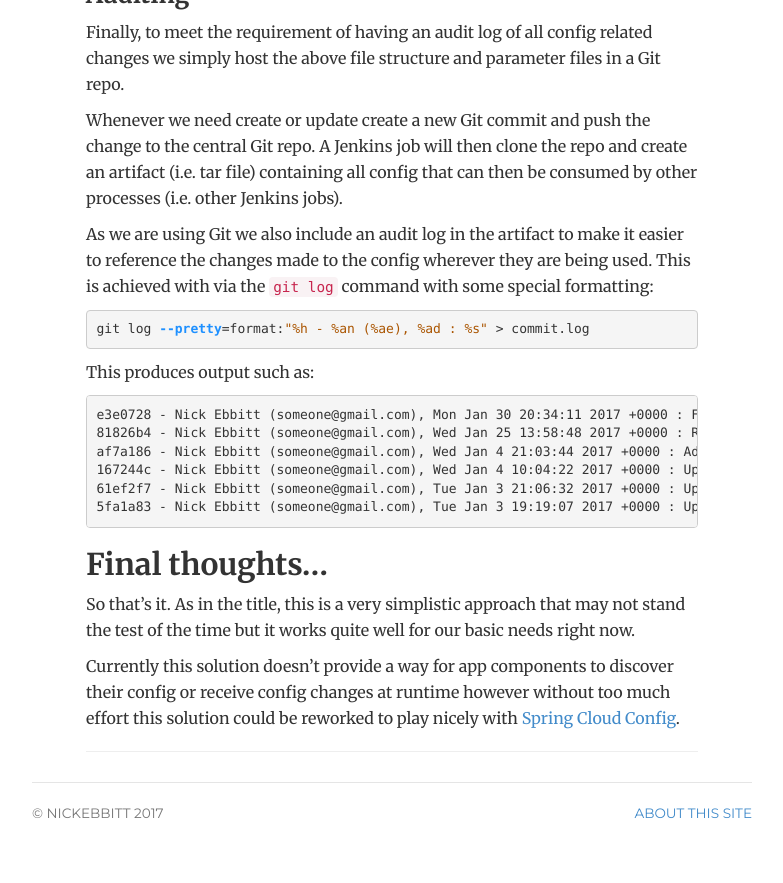
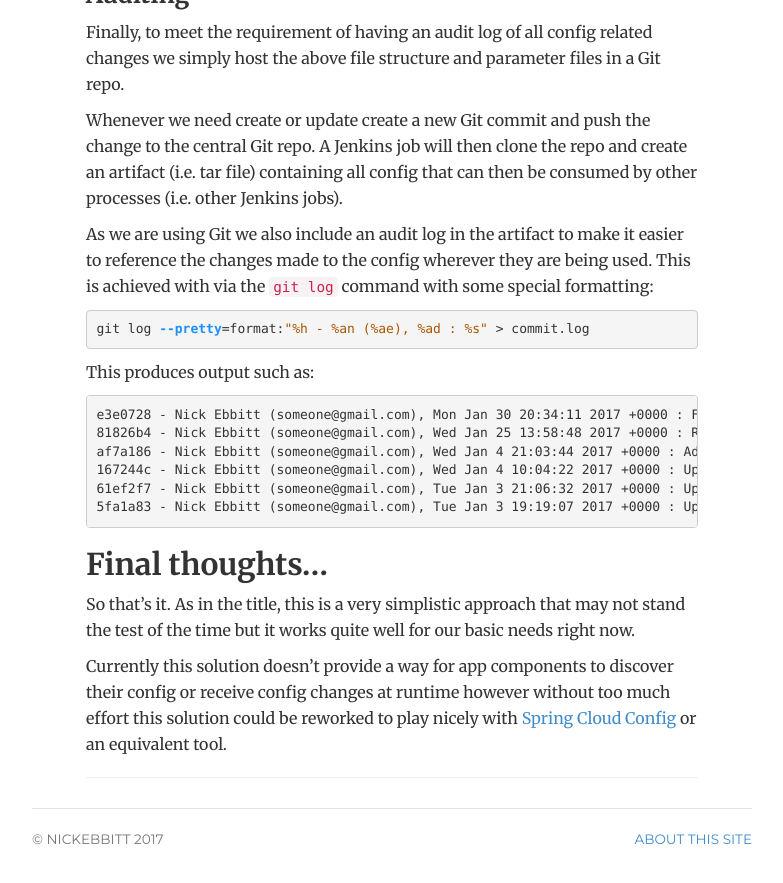
Before and after one commit to nickebbitt/nickebbitt.github.io, a Jekyll site: the page built from _posts/2017-02-02-a-simplistic-approach-to-managing-app-config.markdown, in a window 1280 px wide and 900 px high, scrolled down 2620 px. Shown: the top 883 px of the window, without its empty margins (248-1031 px from the left). Built offline with Jekyll 4.4.1, drawn with Linux system fonts in a browser that asks for light colours.

Commit message:
Minor update to final thoughts

```diff
--- a/_posts/2017-02-02-a-simplistic-approach-to-managing-app-config.markdown
+++ b/_posts/2017-02-02-a-simplistic-approach-to-managing-app-config.markdown
@@ -115,4 +115,4 @@
 
 So that's it. As in the title, this is a very simplistic approach that may not stand the test of the time but it works quite well for our basic needs right now.
 
-Currently this solution doesn't provide a way for app components to discover their config or receive config changes at runtime however without too much effort this solution could be reworked to play nicely with [Spring Cloud Config](https://cloud.spring.io/spring-cloud-config/).
+Currently this solution doesn't provide a way for app components to discover their config or receive config changes at runtime however without too much effort this solution could be reworked to play nicely with [Spring Cloud Config](https://cloud.spring.io/spring-cloud-config/) or an equivalent tool.
```
